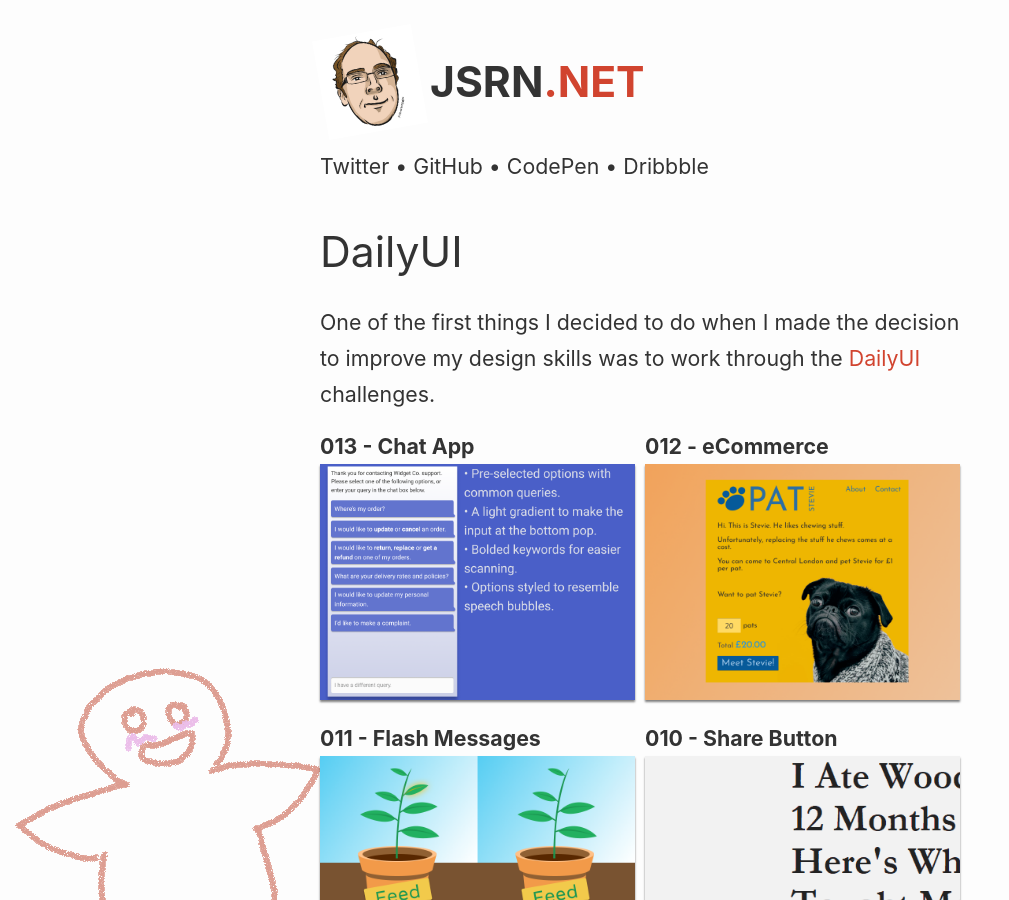
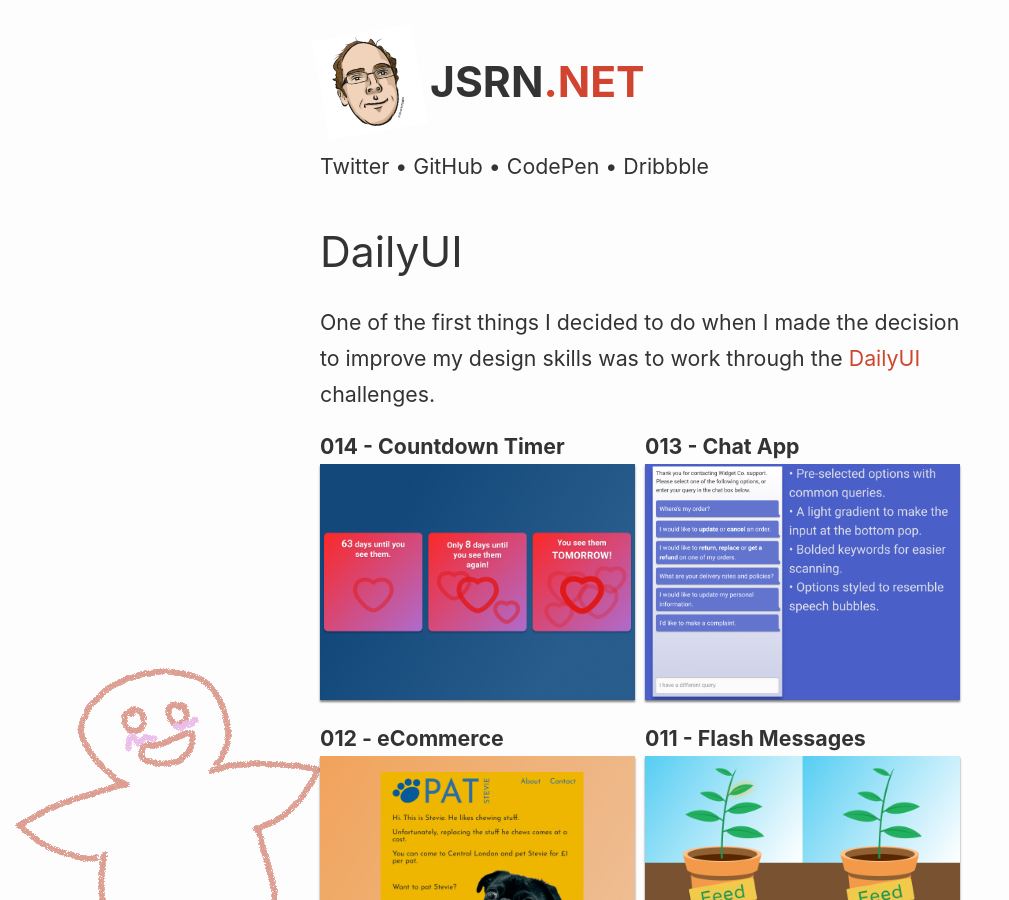
Before and after one commit to jsrn/jsrn.github.io, a Jekyll site: the page built from daily-ui.html, in a window 1280 px wide and 900 px high. Shown: the whole window, without its empty margins (0-1009 px from the left). Built offline with Jekyll 4.4.1, drawn with Linux system fonts in a browser that asks for light colours.

Commit message:
Countdown

```diff
--- a/daily-ui.html
+++ b/daily-ui.html
@@ -7,6 +7,11 @@ layout: page
 <p>One of the first things I decided to do when I made the decision to improve my design skills was to work through the <a href="https://www.dailyui.co/">DailyUI</a> challenges.</p>
 
 <div class="daily-ui-container">
+  <div>
+    <strong>014 - Countdown Timer</strong>
+    <img src="/assets/images/daily-ui/014-countdown.png" alt="">
+  </div>
+
   <div>
     <strong>013 - Chat App</strong>
     <img src="/assets/images/daily-ui/013-chat-app.png" alt="">
```
Also changed, not shown: assets/images/daily-ui/014-countdown.png (added).
